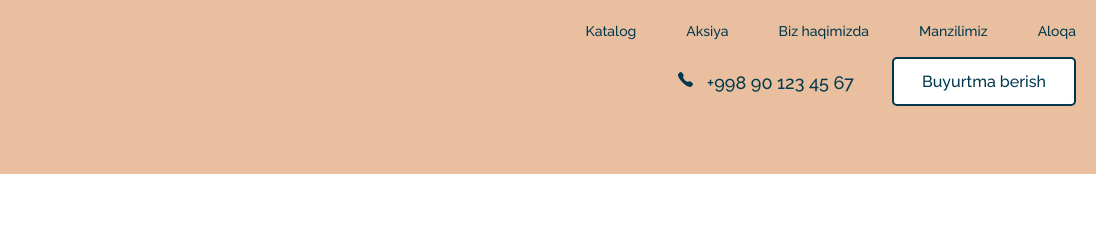
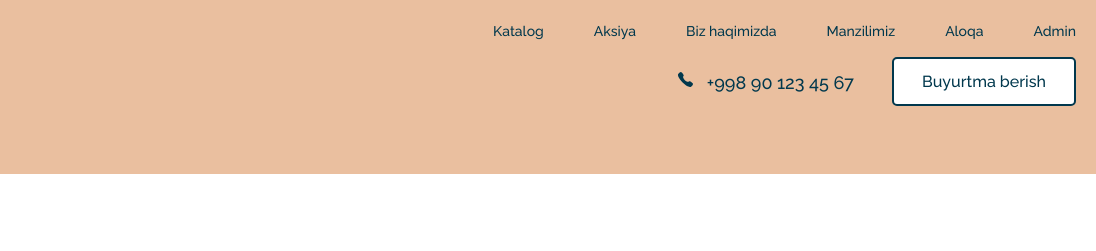
Before and after one commit to nurmuhammad9888/matras-index, a plain HTML site: page index.html in a window 1280 px wide. Shown: the top 251 px of the page, 184-1280 px from the left. Drawn offline with nearby package versions, Linux system fonts and the light colour scheme; no server answers.

Commit message:
Add new elemnts

```diff
--- a/index.html
+++ b/index.html
@@ -34,6 +34,9 @@
                             </li>
                             <li class="headertop__item">
                                 <a class="headertop__link text-decoration-none" href="#">Aloqa</a>
+                            </li>
+                            <li class="headertop__item">
+                                <a class="headertop__link text-decoration-none" target="blank" href="https://matras-react.vercel.app/order">Admin</a>
                             </li>
                             <li class="headertop__item-btn">
                                 <button class="headertop__btn d-block d-md-none" type="button">Buyurtma berish</button>
```
